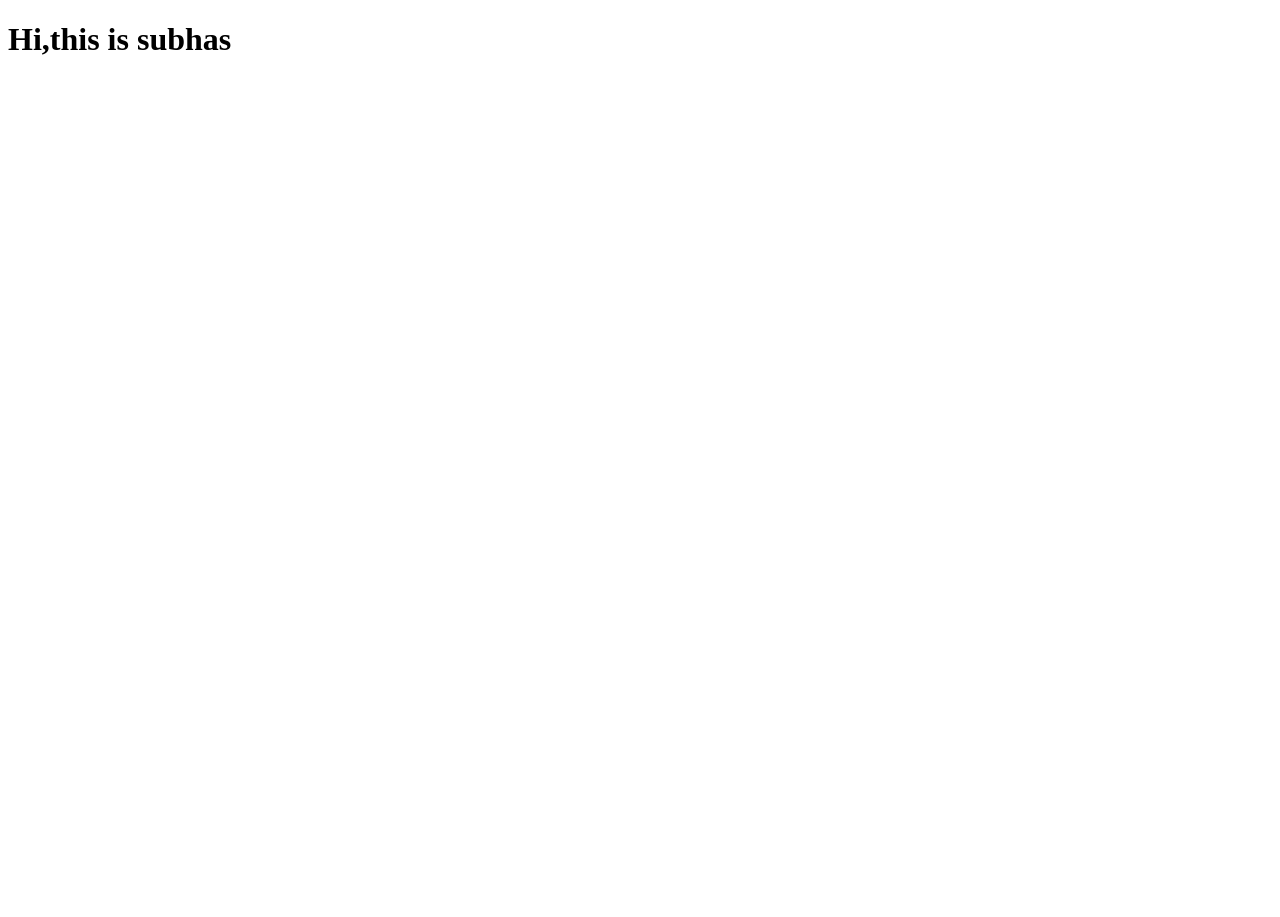
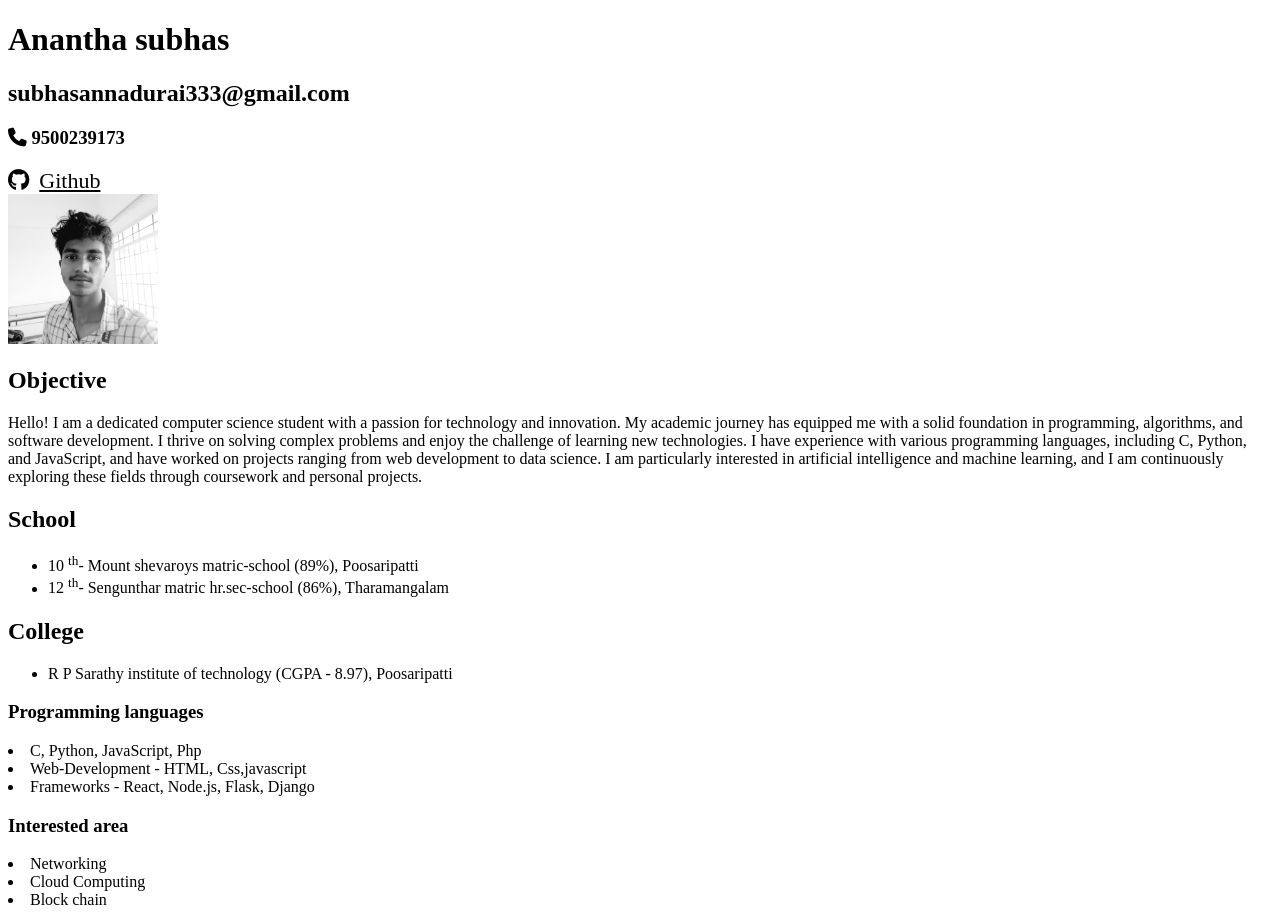
Before and after one commit to Anantha-subhas/Naan_mudhalvan, a plain HTML site: page index.html in a window 1280 px wide. Before the commit the page ends 800 px from the top, so only its background shows below. Drawn offline with Linux system fonts and the light colour scheme.

Commit message:
full changes

```diff
--- a/index.html
+++ b/index.html
@@ -6,10 +6,67 @@
     <meta name="viewport" content="width=device-width, initial-scale=1.0">
     <title>Document</title>
     <link rel="stylesheet" href="style.css">
+    <link rel="stylesheet" href="https://cdnjs.cloudflare.com/ajax/libs/font-awesome/6.6.0/css/all.min.css">
 </head>
 
 <body>
-    <h1>Hi,this is subhas</h1>
+    <div class="header">
+        <div class="top">
+            <h1>Anantha subhas</h1>
+            <h2>subhasannadurai333@gmail.com</h2>
+            <h3><i class="fa-solid fa-phone"></i> 9500239173</h3>
+            <a style="color: black; font-size: 22px;" href="https://github.com/Anantha-subhas/"><i
+                    style="margin-right: 10px;" class="fa-brands fa-github"></i>Github</a>
+        </div>
+        <div class="img">
+            <img src="img/about_me.jpg" alt="" width="150px" height="150px" style="object-fit: cover;">
+        </div>
+    </div>
+    <div class="cn1">
+        <div class="object">
+            <h2>Objective</h2>
+            Hello! I am a dedicated computer science student with a passion for technology and innovation. My academic
+            journey has equipped me with a solid foundation in programming, algorithms, and software development. I
+            thrive
+            on solving complex problems and enjoy the challenge of learning new technologies. I have experience with
+            various
+            programming languages, including C, Python, and JavaScript, and have worked on projects ranging from web
+            development to data science. I am particularly interested in artificial intelligence and machine learning,
+            and I
+            am continuously exploring these fields through coursework and personal projects.
+
+        </div>
+    </div>
+    <div class="cn2">
+        <div class="col">
+            <div class="education">
+                <h2>School</h2>
+                <ul>
+                    <li>10 <sup>th</sup>- Mount shevaroys matric-school (89%), Poosaripatti</li>
+                    <li>12 <sup>th</sup>- Sengunthar matric hr.sec-school (86%), Tharamangalam</li>
+                </ul>
+                <h2>College</h2>
+                <ul>
+                    <li>R P Sarathy institute of technology (CGPA - 8.97), Poosaripatti</li>
+                </ul>
+            </div>
+            <div class="skills">
+                <div class="prog">
+                    <h3>Programming languages</h3>
+                    <li>C, Python, JavaScript, Php</li>
+                    <li>Web-Development - HTML, Css,javascript</li>
+                    <li>Frameworks - React, Node.js, Flask, Django</li>
+                </div>
+                <div class="tech">
+                    <h3>Interested area</h3>
+                    <li>Networking</li>
+                    <li>Cloud Computing</li>
+                    <li>Block chain</li>
+                </div>
+            </div>
+        </div>
+    </div>
+
 </body>
 
 </html>
```
